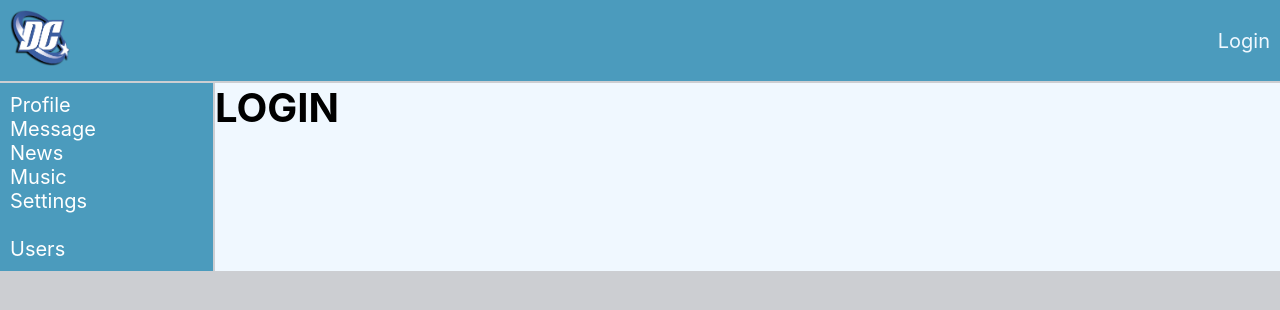
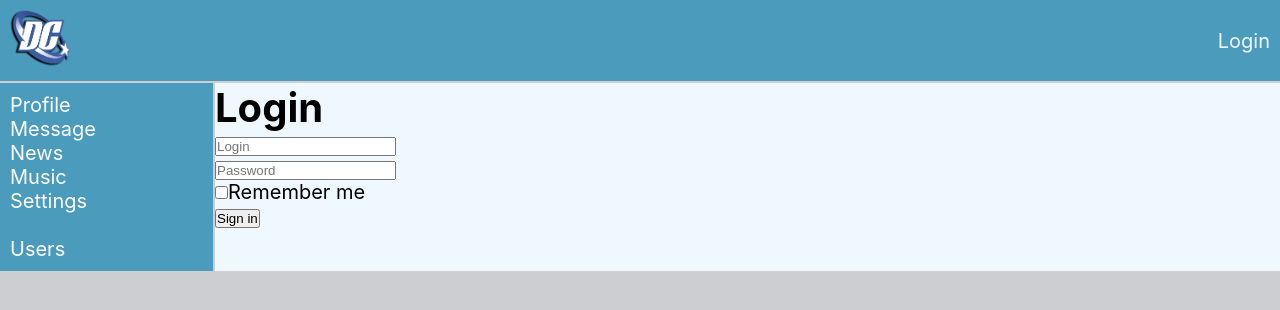
Before and after one commit to zanzipanziby/samurai-way-again, a React (Create React App) app: page /login in a window 1280 px wide. Shown: the top 310 px of the page. Built offline with nearby package versions, Linux system fonts and the light colour scheme; no server answers.

Commit message:
lesson-75--redux-form--introduction

```diff
--- a/src/Redux/redux-store.ts
+++ b/src/Redux/redux-store.ts
@@ -4,13 +4,15 @@
 import {UsersPageReducer} from "./usersPageReducer";
 import {authReducer} from "./authReducer";
 import thunkMiddleware from "redux-thunk";
+import {reducer as formReducer} from "redux-form";
 
 
 let rootReducer = combineReducers({
     profilePage: profilePageReducer,
     messagesPage:messagePageReducer,
     usersPage: UsersPageReducer,
-    auth: authReducer
+    auth: authReducer,
+    form: formReducer
 });
 
 
--- a/src/componenets/Login/Login.tsx
+++ b/src/componenets/Login/Login.tsx
@@ -1,7 +1,45 @@
 import React from 'react';
+import {Field, InjectedFormProps, reduxForm} from "redux-form";
+
+
+type FormDataType = {
+    login: string
+    password: string
+    rememberMe:boolean
+}
 
 export const Login = () => {
+    const onSubmit = (data: FormDataType) => {
+
+    }
     return (
-        <h1>LOGIN</h1>
+        <div>
+            <h1>Login</h1>
+            <LoginReduxForm onSubmit={onSubmit}/>
+        </div>
     );
 };
+
+
+const LoginForm = (props: InjectedFormProps<FormDataType>) => {
+    return (
+        <form onSubmit={props.handleSubmit}>
+            <div>
+                <Field placeholder={"Login"} component={"input"} type={"text"} name={"login"}/>
+            </div>
+            <div>
+                <Field  placeholder={"Password"} component={"input"} type="password" name={"password"}/>
+            </div>
+            <div>
+                <Field component={"input"} type="checkbox" name={"rememberMe"}/><span>Remember me</span>
+            </div>
+            <div>
+                <button>Sign in</button>
+            </div>
+        </form>
+    )
+}
+
+const LoginReduxForm = reduxForm<FormDataType>({
+    form: 'login'
+})(LoginForm)
```
